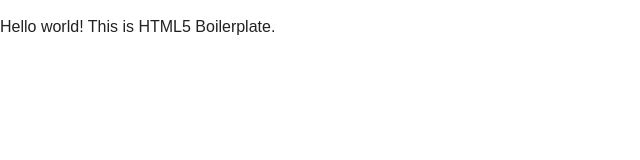
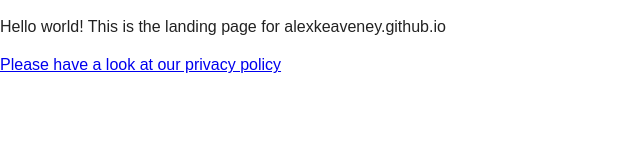
Before and after one commit to alexkeaveney/alexkeaveney.github.io, a plain HTML site: page index.html in a window 1280 px wide. Shown: the whole page, without its empty margins (0-640 px from the left). Drawn offline with nearby package versions, Linux system fonts and the light colour scheme.

Commit message:
Update index.html

```diff
--- a/index.html
+++ b/index.html
@@ -20,7 +20,8 @@
         <![endif]-->
 
         <!-- Add your site or application content here -->
-        <p>Hello world! This is HTML5 Boilerplate.</p>
+        <p>Hello world! This is the landing page for alexkeaveney.github.io</p>
+        <p><a href="./privacypolicy.htm">Please have a look at our privacy policy</a></p>
 
         <script src="https://code.jquery.com/jquery-1.12.0.min.js"></script>
         <script>window.jQuery || document.write('<script src="js/vendor/jquery-1.12.0.min.js"><\/script>')</script>
```
